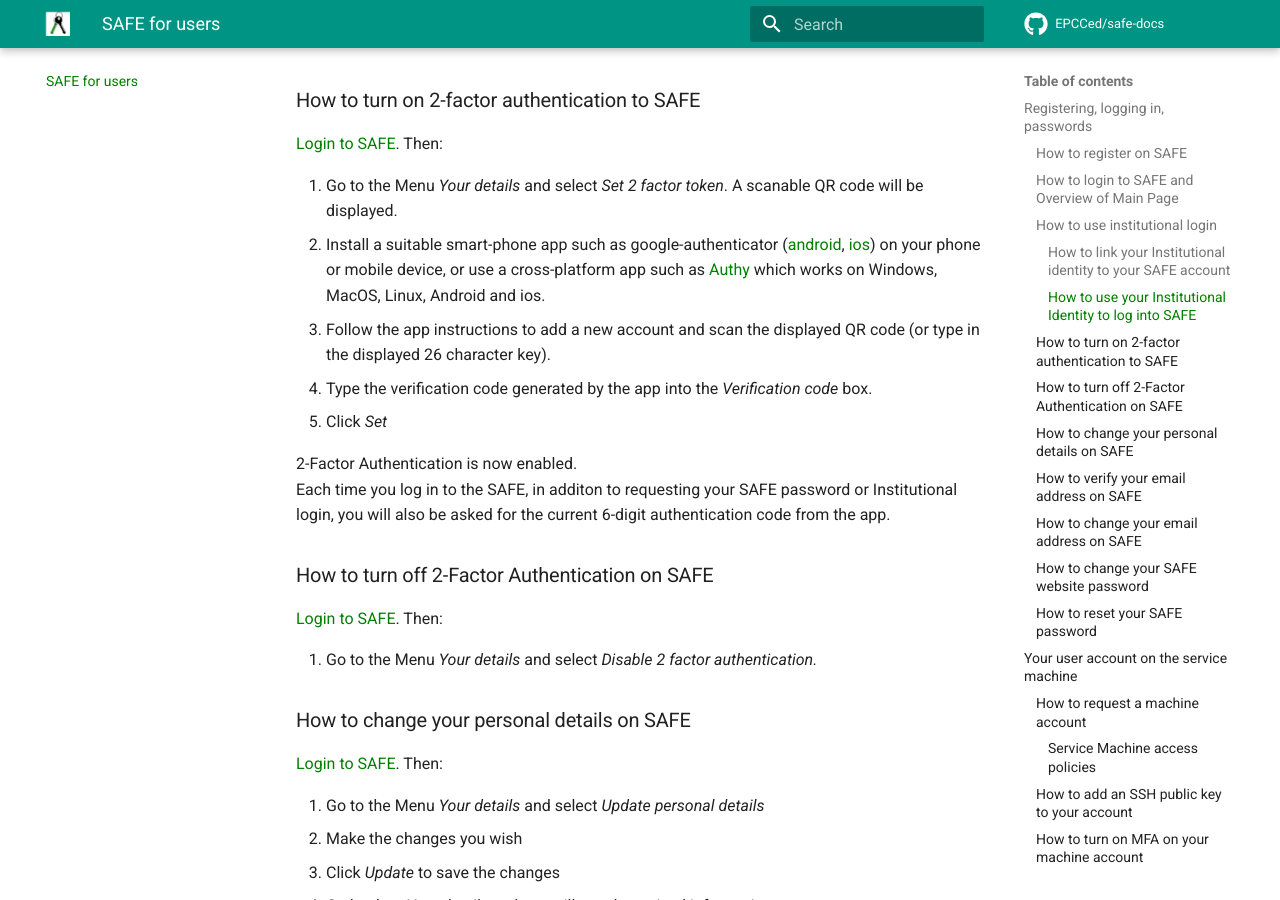
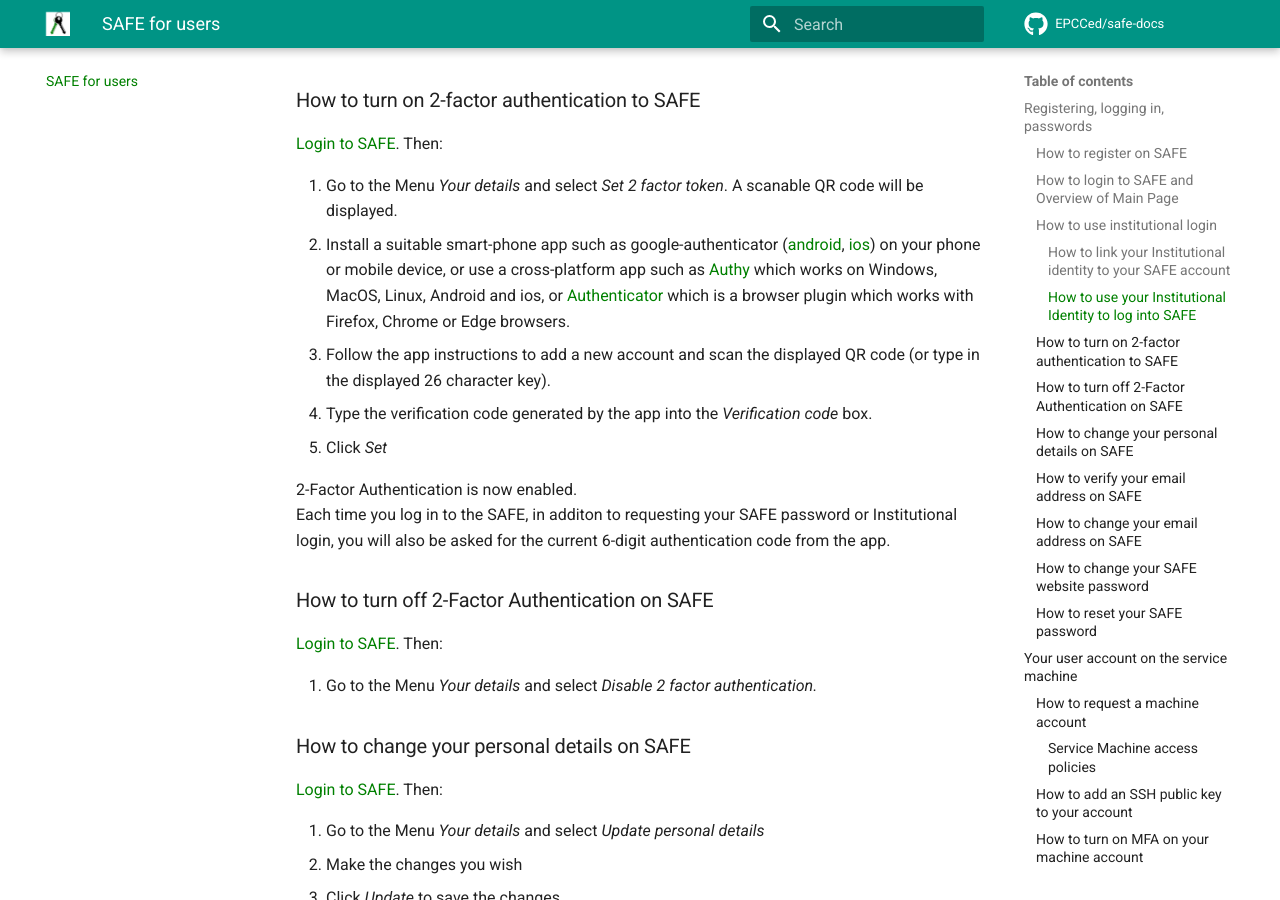
Before and after one commit to EPCCed/safe-docs, an MkDocs documentation site: the page built from docs/safe-for-users.md, in a window 1280 px wide and 900 px high, scrolled down 2001 px. Built offline with MkDocs 1.6.1 and Material for MkDocs 9.7.7, drawn with Linux system fonts in a browser that asks for light colours; comment, search, counter and statistics services are not loaded; some of the changed text lies outside the part shown.

Commit message:
Add Authenticator as an MFA option (browser plugin)

```diff
--- a/docs/safe-for-users.md
+++ b/docs/safe-for-users.md
@@ -80,7 +80,7 @@ You should be redirected back to the SAFE
 
 1. Go to the Menu *Your details* and select *Set 2 factor token*.  A scanable QR code will be displayed.
 2. Install a suitable smart-phone app such as
-google-authenticator ([android](https://play.google.com/store/apps/details?id=com.google.android.apps.authenticator2), [ios](http://appstore.com/googleauthenticator)) on your phone or mobile device, or use a cross-platform app such as [Authy](https://authy.com/) which works on Windows, MacOS, Linux, Android and ios.
+google-authenticator ([android](https://play.google.com/store/apps/details?id=com.google.android.apps.authenticator2), [ios](http://appstore.com/googleauthenticator)) on your phone or mobile device, or use a cross-platform app such as [Authy](https://authy.com/) which works on Windows, MacOS, Linux, Android and ios, or [Authenticator](https://authenticator.cc/) which is a browser plugin which works with Firefox, Chrome or Edge browsers.
 3. Follow the app instructions to add a new account and scan the displayed QR code (or type in the displayed 26 character key).
 4. Type the verification code generated by the app into the *Verification code* box.
 5. Click *Set*
@@ -240,7 +240,7 @@ For services that require MFA authentication:
 1. Go to the Menu *Login accounts*, select the account from the drop down list.
 2. Select *Set MFA-Token*.  A scanable QR code will be displayed.
 2. Install a suitable smart-phone app such as
-google-authenticator ([android](https://play.google.com/store/apps/details?id=com.google.android.apps.authenticator2), [ios](http://appstore.com/googleauthenticator))  or [Microsoft Authenticator](https://www.microsoft.com/en-gb/security/mobile-authenticator-app)  on your phone or mobile device.  If you prefer not to use a personal device, you can use a cross-platform app such as [Authy](https://authy.com/) which works on Windows, MacOS, Linux, Android and ios.
+google-authenticator ([android](https://play.google.com/store/apps/details?id=com.google.android.apps.authenticator2), [ios](http://appstore.com/googleauthenticator))  or [Microsoft Authenticator](https://www.microsoft.com/en-gb/security/mobile-authenticator-app)  on your phone or mobile device.  If you prefer not to use a personal device, you can use a cross-platform app such as [Authy](https://authy.com/) which works on Windows, MacOS, Linux, Android and ios, or [Authenticator](https://authenticator.cc/) which is a browser plugin which works with Firefox, Chrome or Edge browsers.
 3. Follow the app instructions to add a new account and scan the displayed QR code (or type in the dispayed 26 character key).
 4. Type the verification code generated by the app into the *Verification code (New key)* box.
 5. Click *Set*
```
